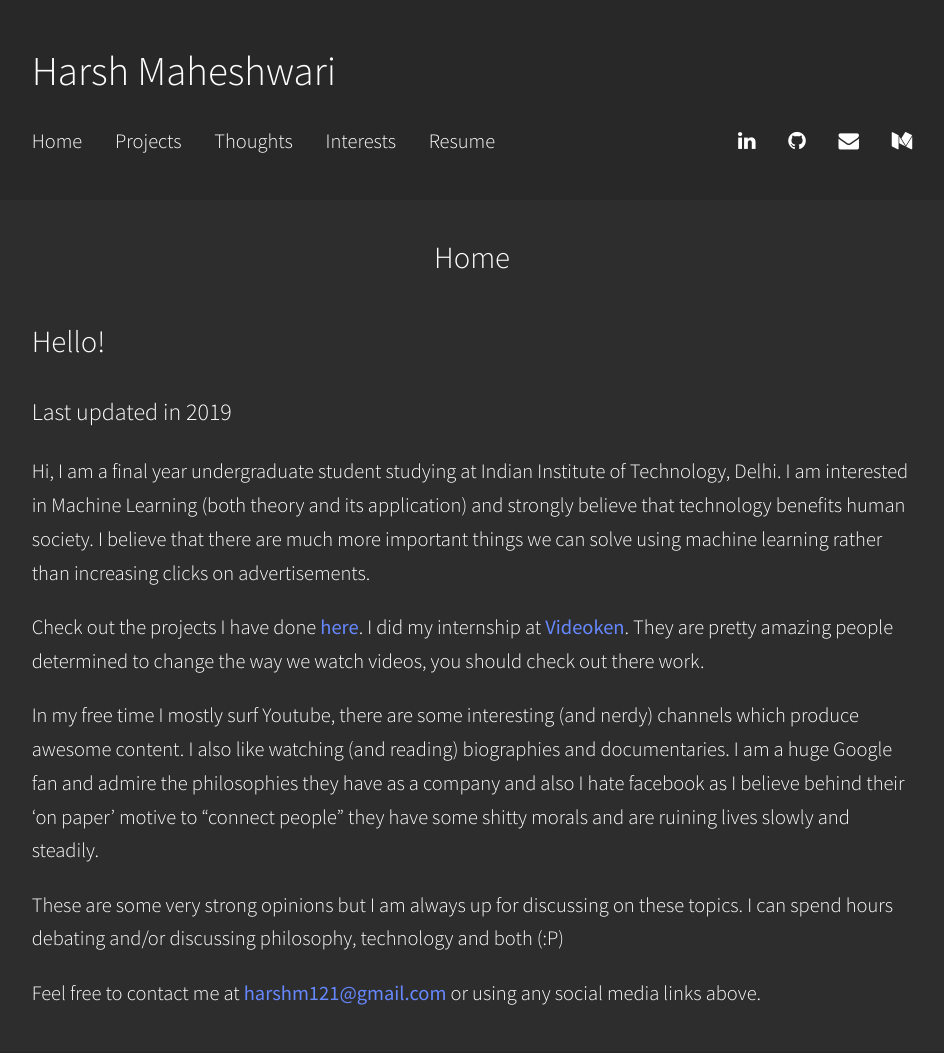
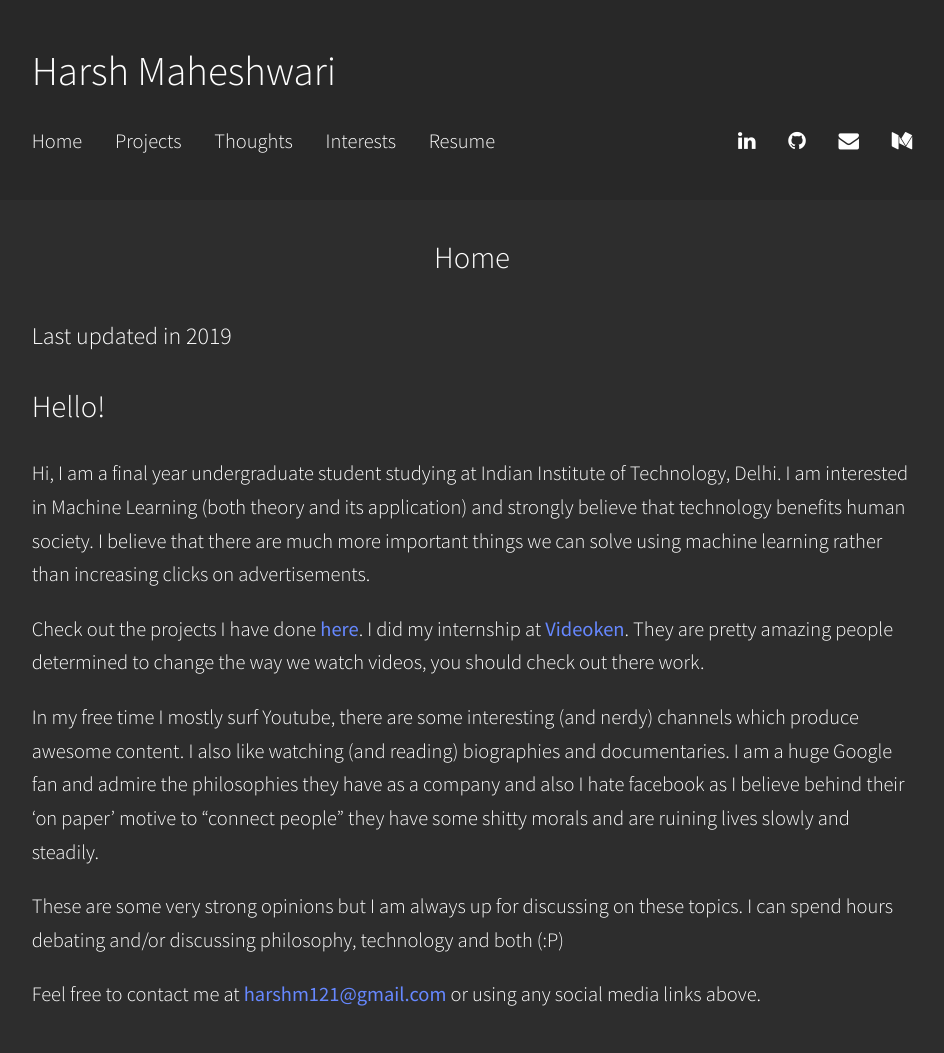
Before and after one commit to harshm121/portfolio-old, a Jekyll site: the page built from index.md, in a window 1280 px wide. Shown: the whole page, without its empty margins (168-1112 px from the left). Built offline with Jekyll 4.4.1, drawn with Linux system fonts in a browser that asks for light colours.

```diff
--- a/index.md
+++ b/index.md
@@ -1,9 +1,10 @@
 ---
 title: "Home"
 ---
+### Last updated in 2019
+
 ## Hello!
 
-### Last updated in 2019
 
 Hi, I am a final year undergraduate student studying at Indian Institute of Technology, Delhi.
 I am interested in Machine Learning (both theory and its application) and strongly believe that technology benefits human society. I believe that there are much more important things we can solve using machine learning rather than increasing clicks on advertisements.
```
